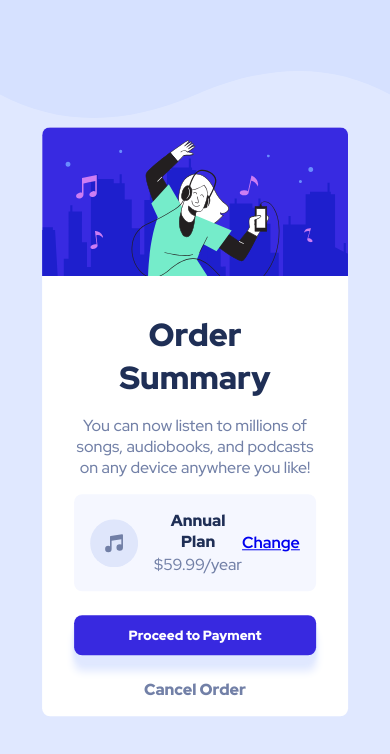
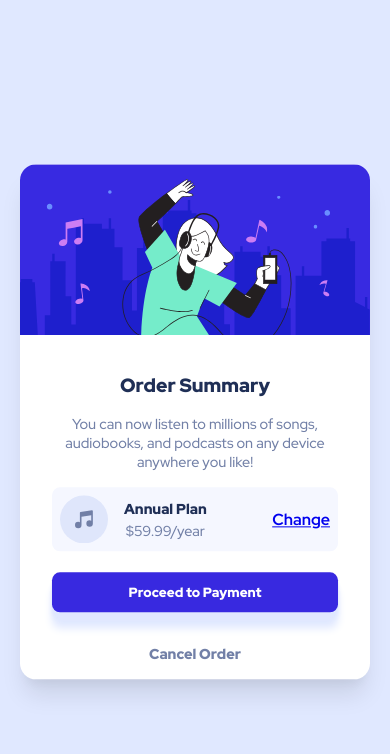
Before and after one commit to yashraj1309/order-summary-component-main, a plain HTML site: page index.html in a window 390 px wide. Drawn offline with Linux system fonts and the light colour scheme.

Commit message:
CSS Update

```diff
--- a/style.css
+++ b/style.css
@@ -52,7 +52,7 @@ body {
     background-color: var(--very-pale-blue);
     padding: 1rem;
     border-radius: 8px;
-    margin-bottom: 1.5rem;
+    margin-bottom: 1.3rem;
     width: 100%;
 }
 
@@ -114,3 +114,42 @@ button:hover {
 .cancel:hover {
     color: var(--dark-blue);
 }
+
+
+@media only screen and (max-device-width: 812px) {
+    body {
+        background-image: none;
+    }
+
+    .container {
+        width: 90%;
+        border-radius: 1rem;
+        box-shadow: rgba(0, 0, 0, 0.1) 0px 20px 25px -5px, rgba(0, 0, 0, 0.04) 0px 10px 10px -5px;
+    }
+    .hero-image {
+        border-top-left-radius: 1rem;
+        border-top-right-radius: 1rem;
+    }
+
+    h1 {
+        font-size: 1.2rem;
+    }
+
+    .padding > p {
+        font-size: .9rem;
+    }
+
+    .cta {
+        padding: .5rem;
+    }
+    .cta strong {
+        font-size: .9rem;
+    }
+    .cta p {
+        font-size: .9rem;
+    }
+    .cancel {
+        margin-top: 2rem;
+    }
+
+}
```
